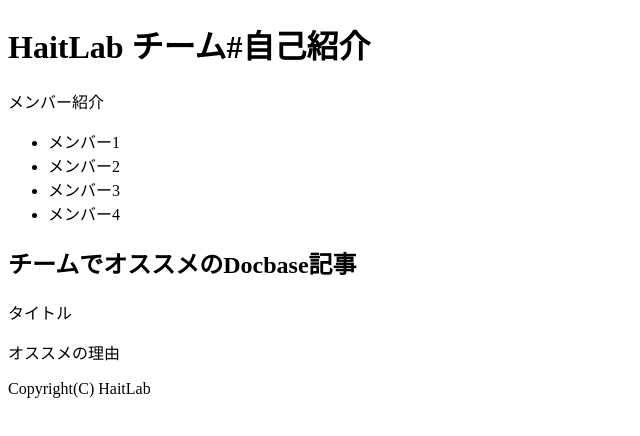
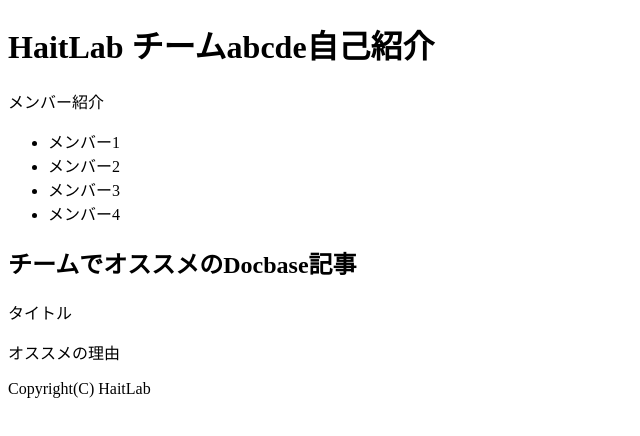
Before and after one commit to Tomoki0517/Workshop-repository, a plain HTML site: page index.html in a window 1280 px wide. Shown: the whole page, without its empty margins (0-640 px from the left). Drawn offline with Linux system fonts and the light colour scheme.

Commit message:
Update index.html

```diff
--- a/index.html
+++ b/index.html
@@ -7,7 +7,7 @@
 
     <body>
         <header>
-            <h1>HaitLab チーム#自己紹介</h1>
+            <h1>HaitLab チームabcde自己紹介</h1>
         </header>
 
         <p>メンバー紹介</p>
```
